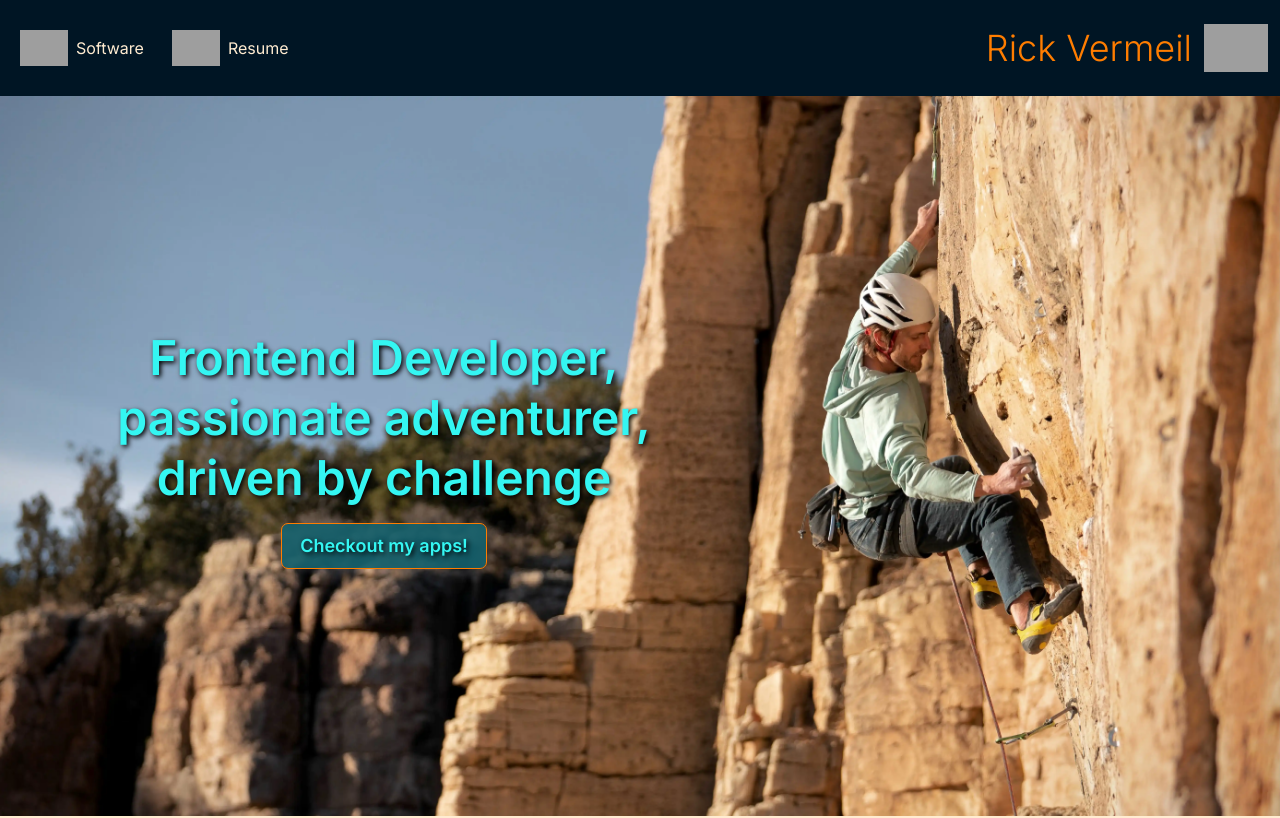
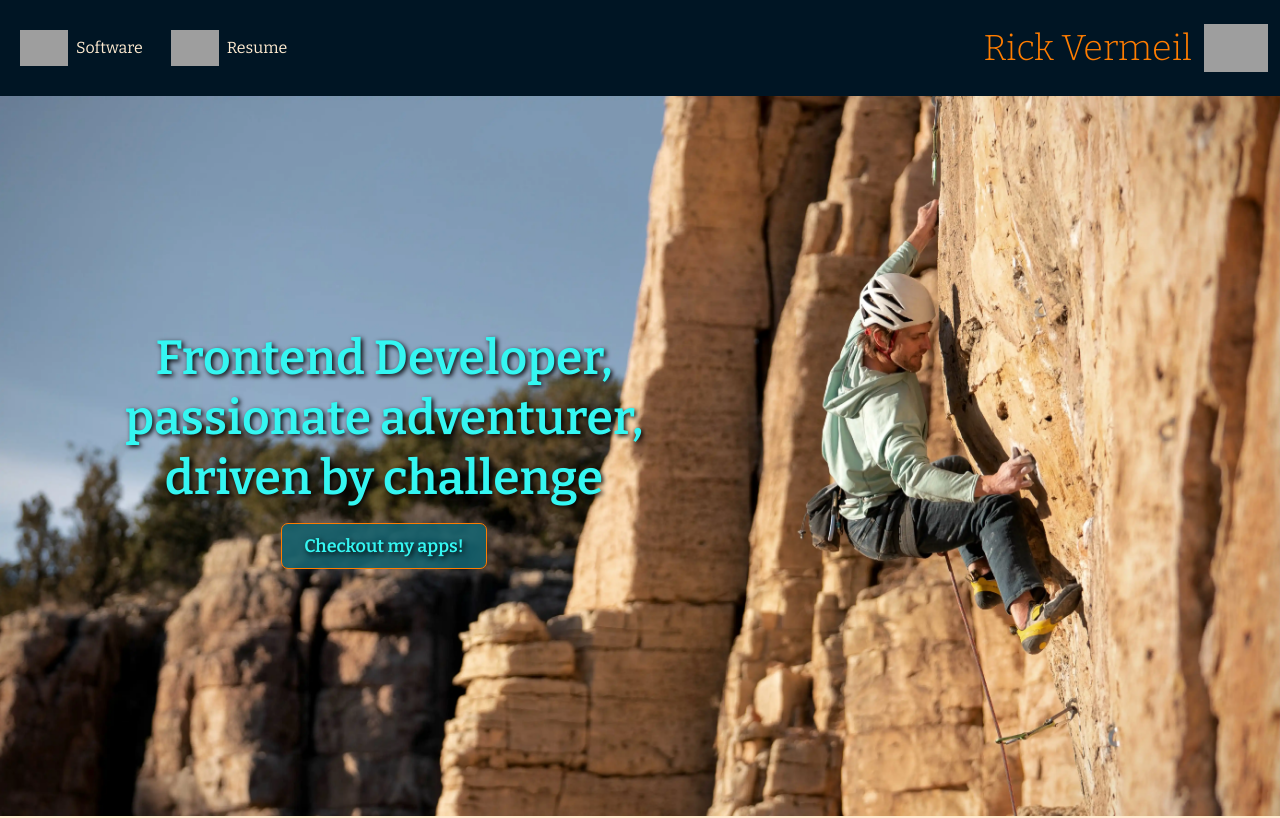
Before and after one commit to RickV85/rickvermeil.com_next, a Next.js app: page / in a window 1280 px wide. Shown: the top 818 px of the page. Built offline with nearby package versions, Linux system fonts and the light colour scheme; grey boxes are pictures that could not be loaded.

Commit message:
Add Bitter font to layout.tsx, tailwind.config.ts

```diff
--- a/src/app/Components/Nav/Nav.tsx
+++ b/src/app/Components/Nav/Nav.tsx
@@ -1,4 +1,4 @@
-"use client"
+"use client";
 import { useEffect } from "react";
 
 interface Props {
@@ -6,39 +6,55 @@ interface Props {
 }
 
 export default function Nav({ section }: Props) {
+  useEffect(() => {
+    const software = document.getElementById("software");
+    const resume = document.getElementById("resume");
 
-
-  useEffect(() => {
-    const software = document.getElementById('software');
-    const resume = document.getElementById('resume');
-
-    software?.classList.remove('text-orange');
-    resume?.classList.remove('text-orange');
+    software?.classList.remove("text-orange");
+    resume?.classList.remove("text-orange");
     switch (section) {
-      case 'software' :
-        software?.classList.add('text-orange');
+      case "software":
+        software?.classList.add("text-orange");
         break;
-      case 'resume' :
-        resume?.classList.add('text-orange');
+      case "resume":
+        resume?.classList.add("text-orange");
         break;
     }
     // eslint-disable-next-line
-  }, [section])
-
+  }, [section]);
 
   return (
-    <nav className="bg-darkBlue w-screen h-18 md:h-24 flex justify-between py-2.5">
+    <header>
+      <nav className="bg-darkBlue w-screen h-18 md:h-24 flex justify-between py-2.5 font-body">
         <section className="flex items-center">
           <a href={"/software"}>
             <section className="flex flex-col justify-center md:flex-row items-center p-2 ml-3">
-            <img className="w-8 hidden md:flex md:w-12" src="https://img.icons8.com/ios-glyphs/100/15616D/react.png" alt="JavaScript icon" />
-            <h2 id="software" className="text-beige text-sm md:text-base md:ml-2 " >Software</h2>
+              <img
+                className="w-8 hidden md:flex md:w-12"
+                src="https://img.icons8.com/ios-glyphs/100/15616D/react.png"
+                alt="JavaScript icon"
+              />
+              <h2
+                id="software"
+                className="text-beige text-sm md:text-base md:ml-2 "
+              >
+                Software
+              </h2>
             </section>
           </a>
           <a href={"/resume"}>
             <section className="flex flex-col justify-center md:flex-row items-center p-2 ml-3">
-            <img className="w-8 hidden md:flex md:w-12" src="https://img.icons8.com/15616D/dotty/100/null/parse-from-clipboard.png" alt="resume icon" />
-            <h2 id="resume" className="text-beige text-sm md:text-base md:ml-2">Resume</h2>
+              <img
+                className="w-8 hidden md:flex md:w-12"
+                src="https://img.icons8.com/15616D/dotty/100/null/parse-from-clipboard.png"
+                alt="resume icon"
+              />
+              <h2
+                id="resume"
+                className="text-beige text-sm md:text-base md:ml-2"
+              >
+                Resume
+              </h2>
             </section>
           </a>
           {/* <a href={"/resume"}>
@@ -50,10 +66,17 @@ export default function Nav({ section }: Props) {
         </section>
         <a href={"/"} className="flex items-center">
           <div>
-          <h1 className="text-orange text-center text-base md:text-4xl font-light">Rick Vermeil</h1>
+            <h1 className="text-orange text-center text-base md:text-4xl font-light">
+              Rick Vermeil
+            </h1>
           </div>
-        <img className="h-5 mx-[2px] md:h-12 md:mx-3" src="https://img.icons8.com/15616D/ios/100/null/climbing-anchor.png" alt="climbing anchor icon" />
+          <img
+            className="h-5 mx-[2px] md:h-12 md:mx-3"
+            src="https://img.icons8.com/15616D/ios/100/null/climbing-anchor.png"
+            alt="climbing anchor icon"
+          />
         </a>
       </nav>
-  )
+    </header>
+  );
 }
--- a/src/app/layout.tsx
+++ b/src/app/layout.tsx
@@ -1,11 +1,17 @@
 import type { Metadata } from 'next'
-import { Inter } from 'next/font/google'
+import { Inter, Bitter } from 'next/font/google'
 import './globals.css'
 import { inject } from '@vercel/analytics';
 
 inject();
 
 const inter = Inter({ subsets: ['latin'] })
+
+export const bitter = Bitter({
+  subsets: ['latin'],
+  display: 'swap',
+  variable: '--font-bitter'
+})
 
 export const metadata: Metadata = {
   title: 'Rick Vermeil | Software Engineer',
@@ -23,8 +29,8 @@ export default function RootLayout({
   children: React.ReactNode
 }) {
   return (
-    <html lang="en">
-      <body className={inter.className}>{children}</body>
+    <html lang="en" className={`${inter.className} ${bitter.variable}`}>
+      <body >{children}</body>
     </html>
   )
 }
--- a/src/app/page.tsx
+++ b/src/app/page.tsx
@@ -44,10 +44,11 @@ function Home() {
   }, []);
 
   return (
-    <section id="homeMain">
+    <>
       {/* <Nav section={section} /> */}
       {/* Need to come up with global state and implement as above */}
       <Nav section={"home"} />
+      <main id="homeMain" className="font-body">
         <section className="relative flex items-center justify-center h-[30vh] sm:h-[44vh] md:h-[60vh] lg:h-[90vh] w-screen xl:w-[1600px] xl:m-auto">
           {heroImageUrls.map((url, i) => (
             <HeroImage
@@ -111,7 +112,8 @@ function Home() {
             </div>
           </div>
         </section>
-    </section>
+      </main>
+    </>
   );
 }
 
--- a/tailwind.config.ts
+++ b/tailwind.config.ts
@@ -1,35 +1,36 @@
-import type { Config } from 'tailwindcss'
+import type { Config } from "tailwindcss";
 
 const config: Config = {
   content: [
-    './src/pages/**/*.{js,ts,jsx,tsx,mdx}',
-    './src/components/**/*.{js,ts,jsx,tsx,mdx}',
-    './src/app/**/*.{js,ts,jsx,tsx,mdx}',
+    "./src/pages/**/*.{js,ts,jsx,tsx,mdx}",
+    "./src/components/**/*.{js,ts,jsx,tsx,mdx}",
+    "./src/app/**/*.{js,ts,jsx,tsx,mdx}",
   ],
   theme: {
-    fontFamily: {
-      'body': ['Bitter'],
-      'rrlogo': ['Permanent Marker'],
-      'backcountry': [`'Baloo Chettan 2', cursive`],
-      'lavlink': ['Dosis,sans-serif'],
-      'funkyflix': ['Passion One, cursive']
+    extend: {
+      fontFamily: {
+        body: ["var(--font-bitter)"],
+        rrlogo: ["Permanent Marker"],
+        backcountry: [`'Baloo Chettan 2', cursive`],
+        lavlink: ["Dosis,sans-serif"],
+        funkyflix: ["Passion One, cursive"],
+      },
+      colors: {
+        darkBlue: "#001524",
+        teal: "#15616D",
+        beige: "#FFECD1",
+        orange: "#FF7D00",
+        aqua: "#34F6F2",
+      },
+      screens: {
+        sm: "450px",
+        md: "700px",
+        mdlg: "900px",
+        lg: "1180px",
+        xl: "1600px",
+      },
     },
-    colors: {
-      'darkBlue': '#001524',
-      'teal': '#15616D',
-      'beige': '#FFECD1',
-      'orange': '#FF7D00',
-      'aqua': '#34F6F2'
-    },
-    screens: {
-      'sm': '450px',
-      'md': '700px',
-      'mdlg': '900px',
-      'lg': '1180px',
-      'xl': '1600px',
-    },
-    extend: {},
   },
   plugins: [],
-}
-export default config
+};
+export default config;
```
Lines whose indentation alone changed are shown as unchanged.
